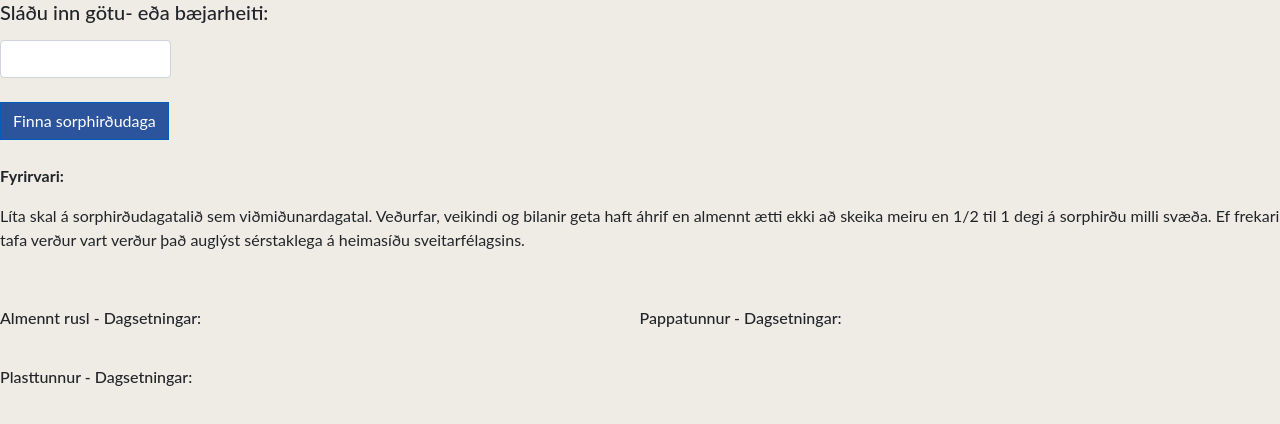
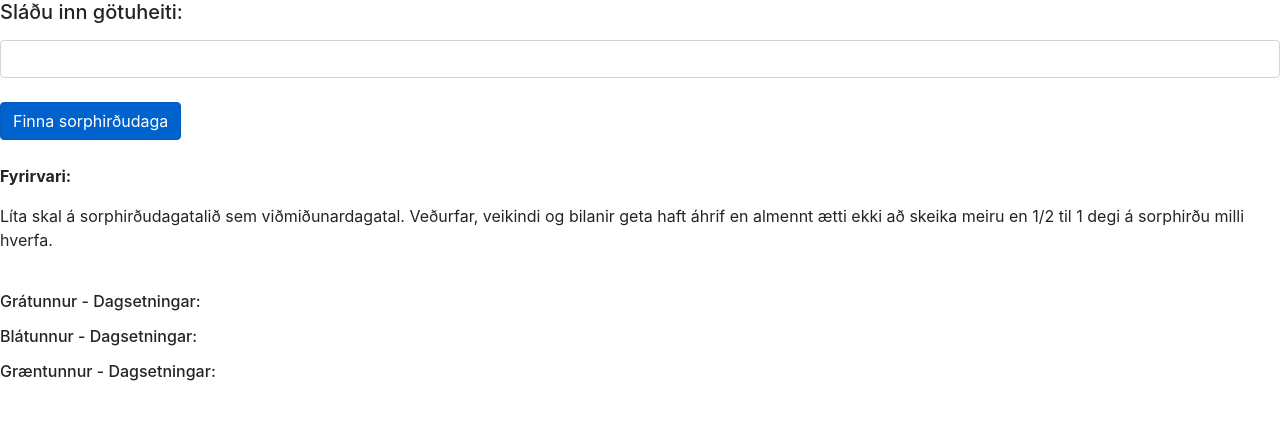
Before and after one commit to hsveinbjorns/Sorphirdudagatal-Thing-Skut, a plain HTML site: page index.html in a window 1280 px wide. Drawn offline with nearby package versions, Linux system fonts and the light colour scheme.

Commit message:
Update index.html

```diff
--- a/index.html
+++ b/index.html
@@ -4,14 +4,14 @@
     <meta charset="UTF-8">
     <meta name="viewport" content="width=device-width, initial-scale=1.0">
     <title>Sorphirðu dagatal</title>
-    <script src="trashdate.js"></script>
-    <link rel="stylesheet" type="text/css" href="style.css" />
+    <script src="trashdatethree.js"></script>
+    <link rel="stylesheet" type="text/css" href="stylethree.css" />
     <link rel="stylesheet" href="https://stackpath.bootstrapcdn.com/bootstrap/4.5.0/css/bootstrap.min.css" integrity="sha384-9aIt2nRpC12Uk9gS9baDl411NQApFmC26EwAOH8WgZl5MYYxFfc+NcPb1dKGj7Sk" crossorigin="anonymous">
 </head>
 <body>
     <div>
 		<!-- Allt sem viðkemur input -->
-        <label for="address"><h5>Sláðu inn götu- eða bæjarheiti:</h5></label>
+        <label for="address"><h5>Sláðu inn götuheiti:</h5></label>
         <input class="form-control" type="text" name="address" id="address" /> <br/>
         <button class="btn btn-primary btn active" type="submit" id="myBtn" onclick="get_dates_for_address()">Finna sorphirðudaga</button>
 		<!-- Script lætur vera að hægt er að ýta á enter í stað þess að ýta á takkann. -->
@@ -25,13 +25,13 @@
                 });
             </script>
 	</div><br/>
-		<p><strong>Fyrirvari: </strong></p><p>Líta skal á sorphirðudagatalið sem viðmiðunardagatal.  Veðurfar, veikindi og bilanir geta haft áhrif en almennt ætti ekki að skeika meiru en 1/2 til 1 degi á sorphirðu milli svæða. Ef frekari tafa verður vart verður það auglýst sérstaklega á heimasíðu sveitarfélagsins.</p><br/>
-	<div id="textforhouse"></div>
+		<p><strong>Fyrirvari: </strong></p><p>Líta skal á sorphirðudagatalið sem viðmiðunardagatal.  Veðurfar, veikindi og bilanir geta haft áhrif en almennt ætti ekki að skeika meiru en 1/2 til 1 degi á sorphirðu milli hverfa.</p><br/>
 	<!-- Hér koma niðurstöðurnar -->
+    <div id="textforhouse"></div>
     <div class="grid-container">
-        <div class="grid-item" id="dates_gray_div"><h6>Almennt rusl - Dagsetningar:</h6><ul id="dates_gray_list"></ul></div>
-        <div class="grid-item" id="dates_blue_div"><h6>Pappatunnur - Dagsetningar:</h6><ul id="dates_blue_list"></ul></div>
-        <div class="grid-item" id="dates_green_div"><h6>Plasttunnur - Dagsetningar:</h6><ul id="dates_green_list"></ul></div>
+        <div class="grid-item" id="dates_gray_div"><h6>Grátunnur - Dagsetningar:</h6><ul id="dates_gray_list"></ul></div>
+        <div class="grid-item" id="dates_blue_div"><h6>Blátunnur - Dagsetningar:</h6><ul id="dates_blue_list"></ul></div>
+        <div class="grid-item" id="dates_green_div"><h6>Græntunnur - Dagsetningar:</h6><ul id="dates_green_list"></ul></div>
     </div>
 </body>
 </html>
```
